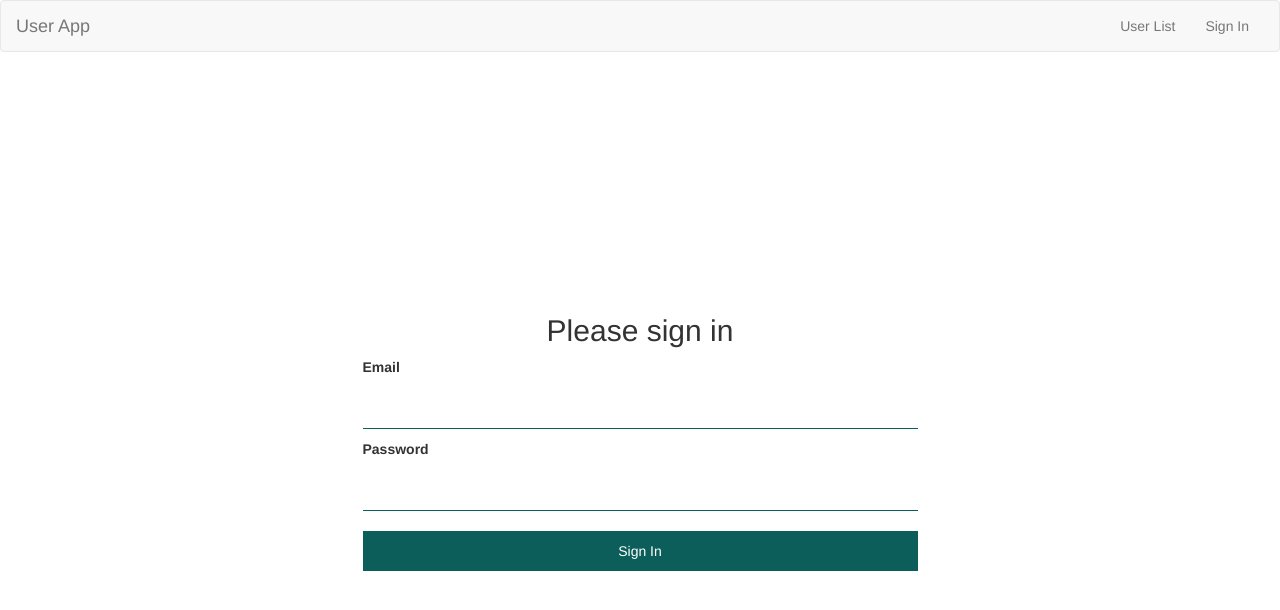
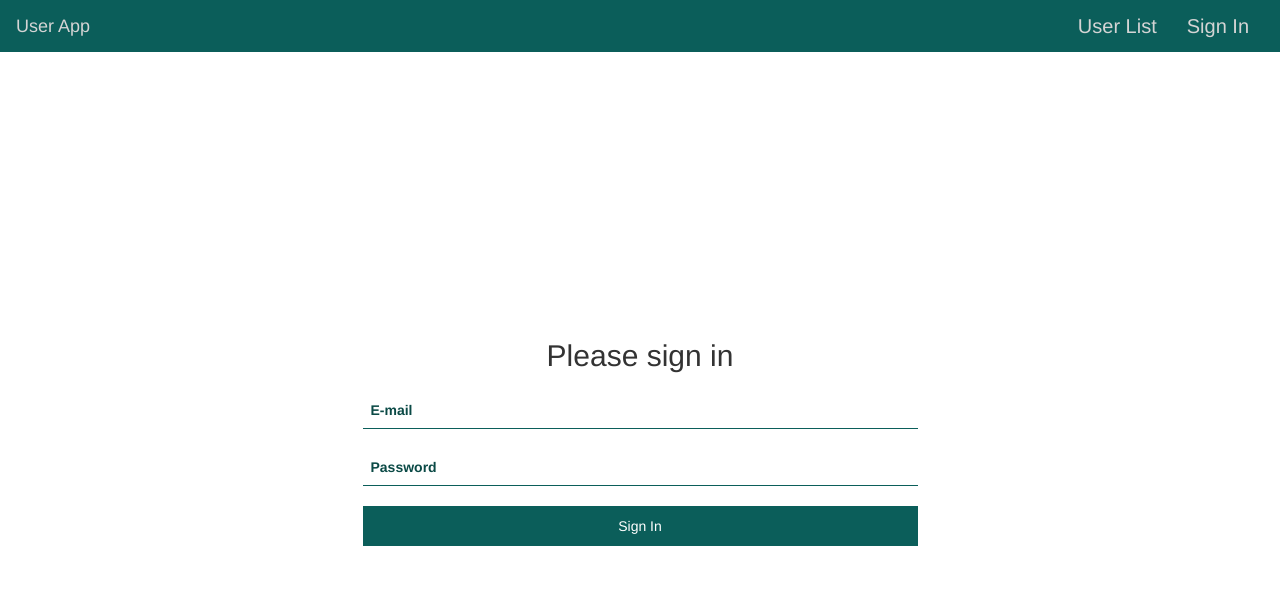
Before and after one commit to helgonaft/testUserApp, a website: page app/index.html at #/sign_in in a window 1280 px wide. Drawn offline with nearby package versions, Linux system fonts and the light colour scheme; some packages are replaced by stand-ins of ours; a script that the page names is missing.

Commit message:
styling for header

```diff
--- a/app/login/signInView.html
+++ b/app/login/signInView.html
@@ -5,16 +5,14 @@
                 <h2 class="text-center">Please sign in</h2>
                 <form name="signInForm"  ng-submit="login()" novalidate>
                     <div>
-                        <label>Email</label>
                         <span class="text-danger" ng-if="signInForm.userEmail.$error.pattern">not valid email!</span>
                         <span class="text-danger" ng-if="signInForm.$submitted && signInForm.userEmail.$error.required">required!</span>
-                        <input type="email" name="userEmail" ng-model="loginData.email" ng-pattern="emailFormat" required>
+                        <input type="email" name="userEmail" ng-model="loginData.email" ng-pattern="emailFormat" placeholder="E-mail" required>
                     </div>
                     <div>
-                        <label>Password</label>
                         <span class="text-danger" ng-if="signInForm.userPassword.$error.maxlength">max 10 symbols</span>
                         <span class="text-danger" ng-if="signInForm.$submitted && signInForm.userPassword.$error.required">required!</span>
-                        <input type="password" name="userPassword" ng-model="loginData.password" ng-maxlength="10" required>
+                        <input type="password" name="userPassword" ng-model="loginData.password" ng-maxlength="10" placeholder="Password" required>
                     </div>
 
                     <input class="btn btn-block btn-primary" type="submit" value="Sign In" ng-disabled="signInForm.userEmail.$dirty  && signInForm.userPassword.$dirty && signInForm.$invalid">
--- a/app/shared/header/headerView.html
+++ b/app/shared/header/headerView.html
@@ -1,6 +1,6 @@
 <div ng-controller="SignInCtrl">
 
-    <nav class="navbar navbar-default">
+    <nav class="navbar navbar-primary">
         <div class="container-fluid">
             <div class="navbar-header">
                 <button type="button" class="navbar-toggle collapsed" data-toggle="collapse" data-target="#bs-example-navbar-collapse-1" aria-expanded="false">
--- /dev/null
+++ b/assets/styles/sass/base/_variables.scss
@@ -0,0 +1,3 @@
+$primary-color: #0b5e5a;
+$primary-dark-color: #0b4a46;
+$light-grey: #d4d4d4;
--- a/assets/styles/sass/helpers/_variables.scss
+++ /dev/null
@@ -1,2 +0,0 @@
-$primary-color: #0b5e5a;
-$primary-dark-color: #0b4a46;
--- a/assets/styles/sass/style.scss
+++ b/assets/styles/sass/style.scss
@@ -1,5 +1,5 @@
 @import "helpers/mixins";
-@import "helpers/variables";
+@import "base/variables";
 @import "../../../app/bower_components/zessx-sass-flexbox/sass-flexbox";
 
 form {
@@ -14,7 +14,8 @@ form {
     @include border-radius(0);
 
     @include placeholder {
-      color: grey;
+      color: $primary-dark-color;
+      font-weight: bold;
     }
 
     &:focus {
@@ -25,12 +26,13 @@ form {
 
 .btn {
   padding: 10px;
+  @include border-radius(0);
+
   &-primary {
     background-color: $primary-color;
     color: white;
     border: none;
     outline: none;
-    @include border-radius(0);
 
     &:hover{
       background-color: $primary-dark-color;
@@ -70,6 +72,42 @@ form {
   }
 }
 
+
+.navbar {
+  &-primary {
+    color: white;
+    background-color: $primary-color;
+    @include border-radius(0);
+
+    .navbar-header {
+      a.navbar-brand {
+        color: $light-grey;
+        &:hover {
+          color: white;
+        }
+      }
+    }
+
+    .navbar-collapse {
+      ul{
+        &.nav {
+          li {
+            a {
+              color: $light-grey;
+              font-size: 20px;
+
+              &:hover, &:active, &:visited, &:focus {
+                color: white;
+                background: transparent;
+              }
+            }
+          }
+        }
+      }
+    }
+
+  }
+}
 .signIn-container {
   height: calc(100vh - 80px);
   @include display-flex();
```
Also changed, not shown: app/css/style.css.
